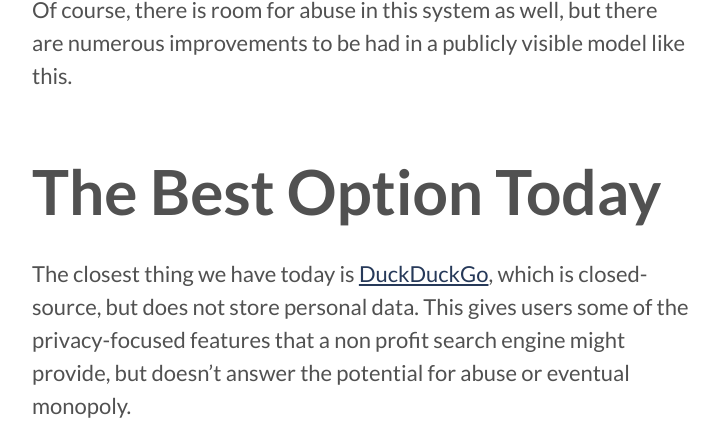
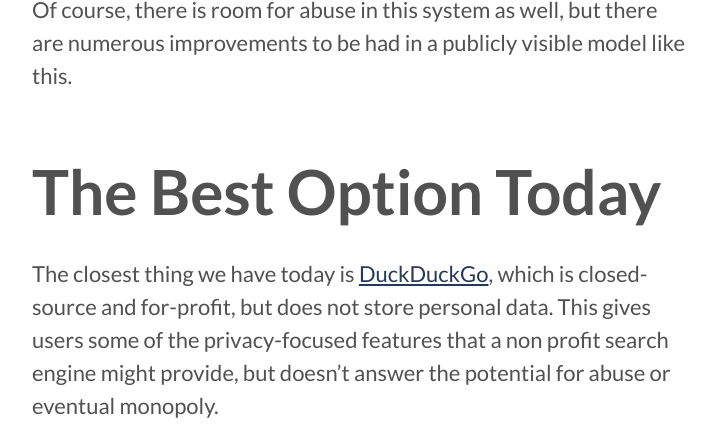
Before and after one commit to karllhughes/personal-blog-5, a Jekyll site: the page built from _posts/2020-12-06-a-proposal-for-non-profit-search-engines.markdown, in a window 1280 px wide and 900 px high, scrolled down 4118 px, cut to the strip 0-431 px from the top of the window. Shown: the whole strip, without its empty margins (278-997 px from the left). Built offline with Jekyll 4.4.1, drawn with Linux system fonts in a browser that asks for light colours.

Commit message:
Updating

```diff
--- a/_posts/2020-12-06-a-proposal-for-non-profit-search-engines.markdown
+++ b/_posts/2020-12-06-a-proposal-for-non-profit-search-engines.markdown
@@ -38,7 +38,7 @@ I would envision a core team with many contributors - much like open-source proj
 Of course, there is room for abuse in this system as well, but there are numerous improvements to be had in a publicly visible model like this.
 
 ## The Best Option Today
-The closest thing we have today is [DuckDuckGo](https://duckduckgo.com/), which is closed-source, but does not store personal data. This gives users some of the privacy-focused features that a non profit search engine might provide, but doesn't answer the potential for abuse or eventual monopoly.
+The closest thing we have today is [DuckDuckGo](https://duckduckgo.com/), which is closed-source and for-profit, but does not store personal data. This gives users some of the privacy-focused features that a non profit search engine might provide, but doesn't answer the potential for abuse or eventual monopoly.
 
 ![DuckDuckGo search engine](https://i.imgur.com/OkT1Ljn.png)
 
```
